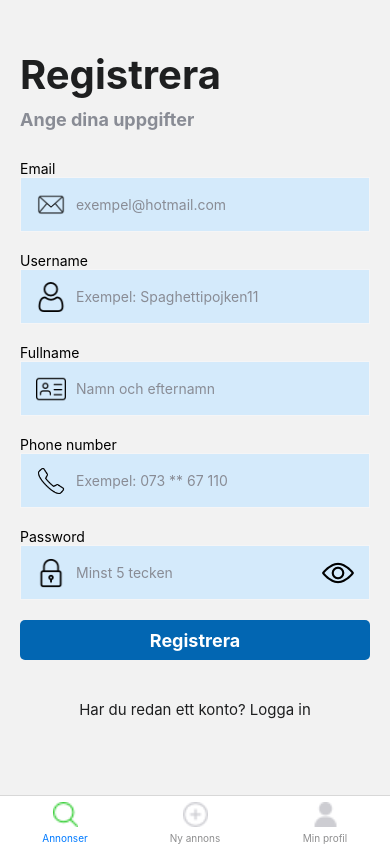
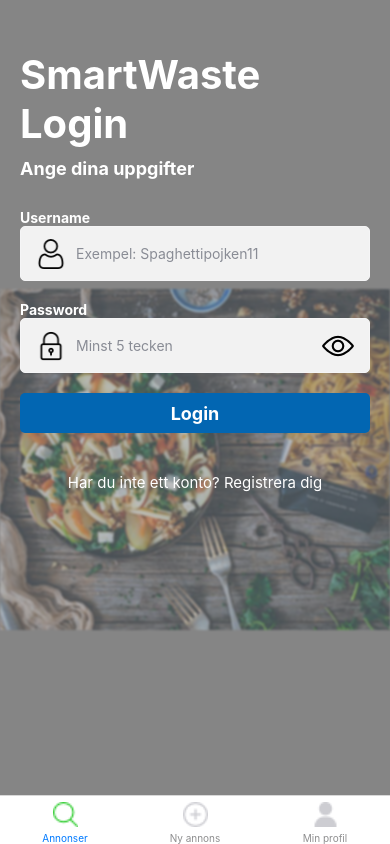
Before and after one commit to BigBits8/SmartWasteApp, a React Native app: screen / in a window 390 px wide. Built offline with nearby package versions, Linux system fonts and the light colour scheme.

Commit message:
login funktions done, 1 issue logout, register done,

```diff
--- a/App.js
+++ b/App.js
@@ -1,4 +1,4 @@
-import {React, useState} from "react";
+import {React, useState, useEffect} from "react";
 import { createStackNavigator } from '@react-navigation/stack';
 import { NavigationContainer } from "@react-navigation/native";
 import {
@@ -6,7 +6,7 @@ import {
 } from "@react-navigation/native";
 import { StyleSheet, Text, View, Image, TouchableOpacity } from "react-native";
 import { Home, Profile, Annons, AddAnnons, Login, Register} from "./screens/Index";
-
+import {Loader} from './constants/RegistrationPage/loader'
 import { COLORS, icons, images } from "./constants";
 import Tabs from './navigation/tabs';
 import {
@@ -19,7 +19,9 @@ const Stack = createStackNavigator();
 const Tab = createBottomTabNavigator();
 
 export default function App({navigation, route}) {
-
+useEffect(() => {
+  setTimeout(authUser, 2000);
+}, []);
 
 const [annons, setAnnons] = useState([
   {
@@ -121,17 +123,23 @@ const [annons, setAnnons] = useState([
 ]);
 
 const [modalOpen, setModelOpen] = useState(true)
-const [initialRouteName, setInitialRouteName] = useState();
-const [hideTab, setHideTab] = useState(true)
+const [initialRouteName, setInitialRouteName] = useState('');
+// const [hideTab, setHideTab] = useState(true)
 
-const autUser = async () =>{
+
+
+
+const authUser = async () =>{
   try {
     let userData = await AsyncStorage.getItem('user');
     if(userData){
+      console.log(`userdata:${userData}`)
       userData = JSON.parse(userData);
 
       if(userData?.loggedIn){
         setInitialRouteName('Home')
+        console.log(`initialRouteName: ${initialRouteName}`);
+        console.log('entered')
       }else{
         setInitialRouteName('Login')
       }
@@ -154,17 +162,18 @@ function MyNonTabStack() {
   //    const auth = useSelector((state) => state.auth);
 
   return (
-    <Stack.Navigator initialRouteName="Register">
+
+      <Stack.Navigator initialRouteName={initialRouteName}>
         <Stack.Screen
-        name="Register"
-        component={Register}
+          name="Login"
+          component={Login}
           options={{
             headerShown: false,
           }}
         />
           <Stack.Screen
-        name="Login"
-        component={Login}
+            name="Register"
+            component={Register}
             options={{
               headerShown: false,
             }}
@@ -190,14 +199,17 @@ function MyNonTabStack() {
   return (
     <NavigationContainer>
       <Tab.Navigator>
+
         <Tab.Screen
           name="Annonser"
-          component={MyNonTabStack}
+          children={ MyNonTabStack}
+
           options={({ route }) => ({
             tabBarStyle: ((route) => {
-              const routeName = getFocusedRouteNameFromRoute(route) ?? "";
-              console.log(routeName);
-              if (routeName === "Register" || routeName == 'Login') {
+              const routeName = getFocusedRouteNameFromRoute(route) ?? 'Home';
+              console.log(`routName:${routeName}`);
+              if (routeName === "Register" || routeName == 'Login'|| routeName == '')  {
+                console.log(route)
                 return { display: "none" };
               }
               return;
--- a/constants/RegistrationPage/button.js
+++ b/constants/RegistrationPage/button.js
@@ -4,7 +4,7 @@ import { TouchableOpacity, StyleSheet, Text} from "react-native"
 import { COLORS } from "../themes";
 
 
-const Button = ({title, onPress = () =>{} }) =>{
+const Button = ({title, onPress = () =>{}}) =>{
     return (
     <TouchableOpacity style={styles.buttons} onPress={onPress}>
         <Text style={{color: COLORS.white, fontWeight: 'bold', fontSize: 18}}>{title}</Text>
--- a/constants/RegistrationPage/input.js
+++ b/constants/RegistrationPage/input.js
@@ -27,12 +27,12 @@ const Input = ({
 
   return (
     <View style={{ marginBottom: 20 }}>
-      <Text>{label}</Text>
+      <Text style={{color: COLORS.white, fontWeight:'bold'}}>{label}</Text>
       <View
         style={[
           styles.inputContainer,
           {
-            borderColor: error ? "red" : isFocused ? "blue" : COLORS.lightGray,
+            borderColor: error ? "red" : isFocused ? "green" : COLORS.lightGray,
           },
         ]}
       >
@@ -85,11 +85,13 @@ const styles = StyleSheet.create({
   },
   inputContainer: {
     height: 55,
-    backgroundColor: "rgb(212, 234, 251)",
+    backgroundColor: "#F2F2F2",
+    //  backgroundColor: "rgb(212, 234, 251)"
     flexDirection: "row",
     paddingHorizontal: 15,
     borderWidth: 1,
     alignItems: "center",
+    borderRadius: 5,
   },
 });
 
--- a/constants/images.js
+++ b/constants/images.js
@@ -4,6 +4,7 @@ export const laxstroganoff = require("../assets/images/laxstroganoff.jpg");
 export const tacopaj = require("../assets/images/tacopaj.jpeg");
 export const veglasagne = require("../assets/images/veglasagne.jpg");
 export const profilePic = require("../assets/images/profilePic.png");
+export const pastaSalad = require("../assets/images/pastaSalad.jpg");
 
 
 export default {
@@ -13,4 +14,5 @@ export default {
   tacopaj,
   veglasagne,
   profilePic,
+  pastaSalad,
 };
--- a/screens/Login.js
+++ b/screens/Login.js
@@ -8,7 +8,9 @@ import {
   Text,
   TouchableOpacity,
   Keyboard,
-  Alert
+  Alert,
+  Dimensions,
+  ImageBackground
 } from "react-native";
 import {React, useState} from 'react'
 import AsyncStorage from "@react-native-async-storage/async-storage";
@@ -16,6 +18,7 @@ import { icons, images, COLORS, FONTS, SIZES } from "../constants/index";
 import Input from "../constants/RegistrationPage/input";
 import Button from "../constants/RegistrationPage/button";
 import Loader from "../constants/RegistrationPage/loader";
+
 
 const Login = ({ navigation }) => {
 
@@ -61,6 +64,7 @@ const Login = ({ navigation }) => {
         inputs.username == userData.username &&
         inputs.password == userData.password){
         AsyncStorage.setItem('user', JSON.stringify({...userData, loggedIn: true}))
+        console.log(userData)
         navigation.navigate('Home')
       }else{
          Alert.alert("Error", "Invalid details");
@@ -77,8 +81,7 @@ const Login = ({ navigation }) => {
   // console.log(errors)
   const handleOnChange = (text, input) => {
     setInputs((prevState) => ({ ...prevState, [input]: text }));
-    console.log("working");
-    console.log(text);
+    // console.log(text);
   };
 
   const handleError = (errorMessage, input) => {
@@ -86,6 +89,13 @@ const Login = ({ navigation }) => {
   };
   return (
     <SafeAreaView>
+      <ImageBackground
+        source={images.pastaSalad}
+        resizeMode="contain"
+        blurRadius={1}
+        style={styles.backgroundImage}
+        imageStyle={{ opacity: 0.5 }}
+      >
         <Loader visible={loading} />
         <ScrollView
           contentContainerStyle={{
@@ -93,12 +103,19 @@ const Login = ({ navigation }) => {
             paddingHorizontal: 20,
           }}
         >
-        <Text style={{ color: COLORS.black, fontSize: 40, fontWeight: "bold" }}>
+          <Text
+            style={{ color: COLORS.white, fontSize: 40, fontWeight: "bold" }}
+          >
+            SmartWaste
+          </Text>
+          <Text
+            style={{ color: COLORS.white, fontSize: 40, fontWeight: "bold" }}
+          >
             Login
           </Text>
           <Text
             style={{
-            color: COLORS.darkgray,
+              color: COLORS.white,
               fontSize: 18,
               fontWeight: "bold",
               marginVertical: 10,
@@ -143,7 +160,7 @@ const Login = ({ navigation }) => {
 
             <Text
               style={{
-              color: COLORS.black,
+                color: COLORS.white,
                 textAlign: "center",
                 fontSize: 15,
               }}
@@ -153,9 +170,12 @@ const Login = ({ navigation }) => {
             </Text>
           </View>
         </ScrollView>
+      </ImageBackground>
     </SafeAreaView>
   );
 };
+
+const d = Dimensions.get("window");
 
 const styles = StyleSheet.create({
   container: {
@@ -191,6 +211,15 @@ const styles = StyleSheet.create({
   borderWidth: {
     borderWidth: 0,
   },
+
+  backgroundImage: {
+    position: "absolute",
+    flex: 1,
+    backgroundColor: "rgba(0,0,0,0.45)",
+    width: d.width,
+    height: d.height * 1.09,
+
+  },
 });
 
 const Styles = StyleSheet.create({});
--- a/screens/Profile.js
+++ b/screens/Profile.js
@@ -34,14 +34,20 @@ export default function Profile({ navigation }) {
       "user",
       JSON.stringify({ ...userDetails, loggedIn: false })
     );
+    console.log(userDetails)
     navigation.navigate("Login");
   };
 
   return (
-    <View>
+    <View
+      style={{
+        alignItems: "center",
+        justifyContent: "center",
+      }}
+    >
       <View
         style={{
-          height: 400,
+          height: 350,
           width: "100%",
           alignItems: "center",
           justifyContent: "center",
@@ -51,8 +57,8 @@ export default function Profile({ navigation }) {
       >
         <View
           style={{
-            height: 220,
-            width: 220,
+            height: 210,
+            width: 210,
             alignItems: "center",
             justifyContent: "center",
           }}
@@ -61,7 +67,7 @@ export default function Profile({ navigation }) {
             source={images.profilePic}
             resizeMode="contain"
             style={{
-              marginTop: 20,
+              marginTop: 10,
               borderRadius: 110,
               width: "100%",
               height: "100%",
@@ -71,16 +77,37 @@ export default function Profile({ navigation }) {
       </View>
       <View
         style={{
-          justifyContent:'center',
-          alignItems: 'center',
+          justifyContent: "center",
+          alignItems: "center",
           height: 100,
         }}
       >
-        <Text style={{
-          fontSize: 20,
-          fontWeight:'bold',
-
-        }}>{userDetails?.fullname}</Text>
+        <Text
+          style={{
+            fontSize: 20,
+            fontWeight: "bold",
+          }}
+        >
+          {userDetails?.fullname}
+        </Text>
+        <Text
+          style={{
+            fontSize: 20,
+            fontWeight: "bold",
+          }}
+        >
+          {userDetails?.email}
+        </Text>
+      </View>
+      <View
+        style={{
+          width: "80%",
+          borderWidth: 1,
+        }}
+      >
+        <Button backgroundColors={"rgb(2, 50, 178)"} />
+        <Button />
+        <Button />
         <Button title="Logout" onPress={logout} />
       </View>
     </View>
--- a/screens/Register.js
+++ b/screens/Register.js
@@ -9,7 +9,8 @@ import {
   TouchableOpacity,
   Keyboard,
   Alert,
-  Dimensions
+  Dimensions,
+  ImageBackground,
 } from "react-native";
 import { React, useState } from "react";
 import { icons, images, COLORS, FONTS, SIZES } from "../constants/index";
@@ -100,21 +101,32 @@ const Register = ({navigation}) => {
   const handleError = (errorMessage, input) =>{
     setErrors(prevState => ({...prevState, [input]: errorMessage}))
   }
+
+
   return (
-    <SafeAreaView>
-      <Loader visible={loading}/>
+    <SafeAreaView style={{ flex: 1 }}>
+      <ImageBackground
+        source={images.pastaSalad}
+        resizeMode="contain"
+        blurRadius={1}
+        style={styles.backgroundImage}
+        imageStyle={{ opacity: 0.5 }}
+      >
+        <Loader visible={loading} />
         <ScrollView
           contentContainerStyle={{
             paddingTop: 50,
             paddingHorizontal: 20,
           }}
         >
-        <Text style={{ color: COLORS.black, fontSize: 40, fontWeight: "bold" }}>
+          <Text
+            style={{ color: COLORS.white, fontSize: 40, fontWeight: "bold" }}
+          >
             Registrera
           </Text>
           <Text
             style={{
-            color: COLORS.darkgray,
+              color: COLORS.white,
               fontSize: 18,
               fontWeight: "bold",
               marginVertical: 10,
@@ -175,11 +187,15 @@ const Register = ({navigation}) => {
               }}
               onChangeText={(text) => handleOnChange(text, "password")}
             />
-          <Button title="Registrera" onPress={validate} />
+            <Button
+              title="Registrera"
+              backgroundColor={"rgb(2, 102, 178)"}
+              onPress={validate}
+            />
 
             <Text
               style={{
-              color: COLORS.black,
+                color: COLORS.white,
                 textAlign: "center",
                 fontSize: 15,
               }}
@@ -189,9 +205,12 @@ const Register = ({navigation}) => {
             </Text>
           </View>
         </ScrollView>
+      </ImageBackground>
     </SafeAreaView>
   );
 };
+
+const d = Dimensions.get("window");
 
 const styles = StyleSheet.create({
   container: {
@@ -227,6 +246,14 @@ const styles = StyleSheet.create({
   borderWidth: {
     borderWidth: 0,
   },
+
+  backgroundImage: {
+  position: 'absolute',
+  flex: 1,
+  backgroundColor:'rgba(0,0,0,0.45)',
+  width: d.width,
+  height: d.height * 1.09
+}
 });
 
 const Styles = StyleSheet.create({
```
Also changed, not shown: assets/images/pastaSalad.jpg (added). Lines whose indentation alone changed are shown as unchanged.
